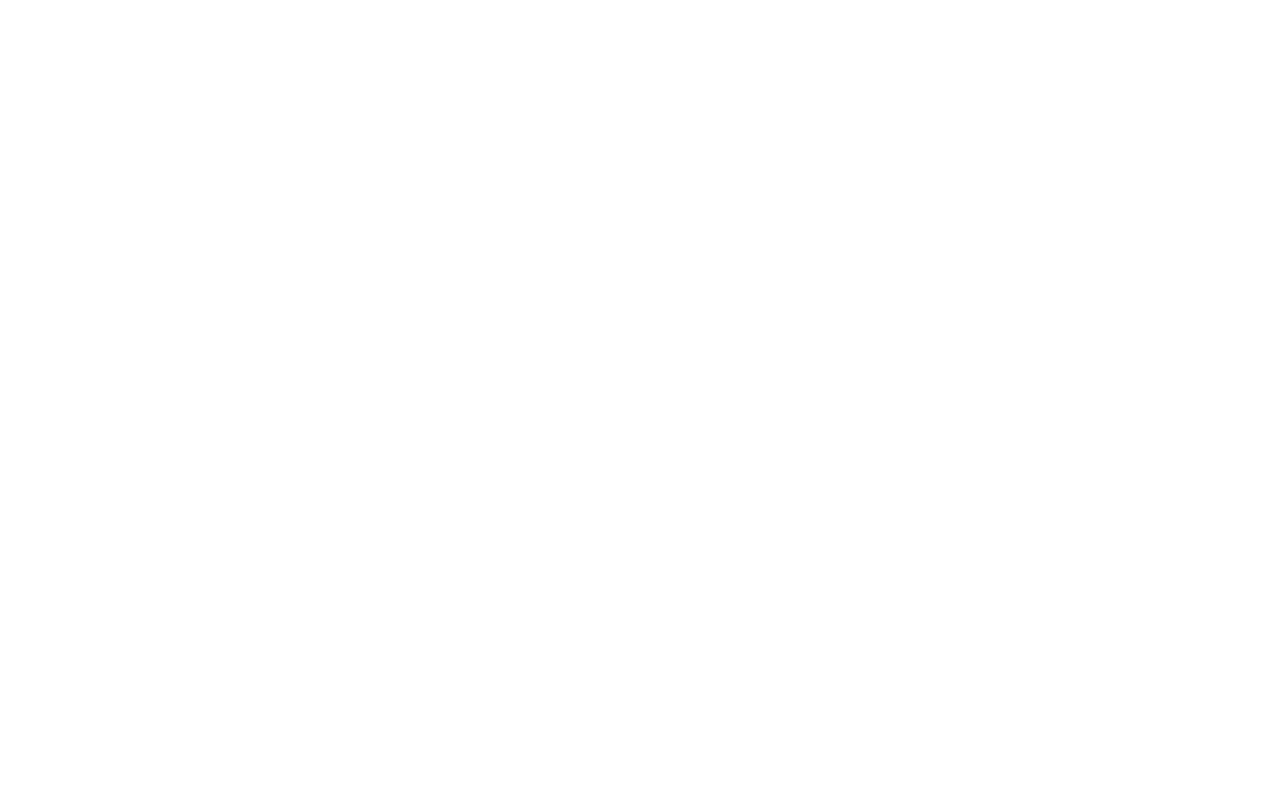
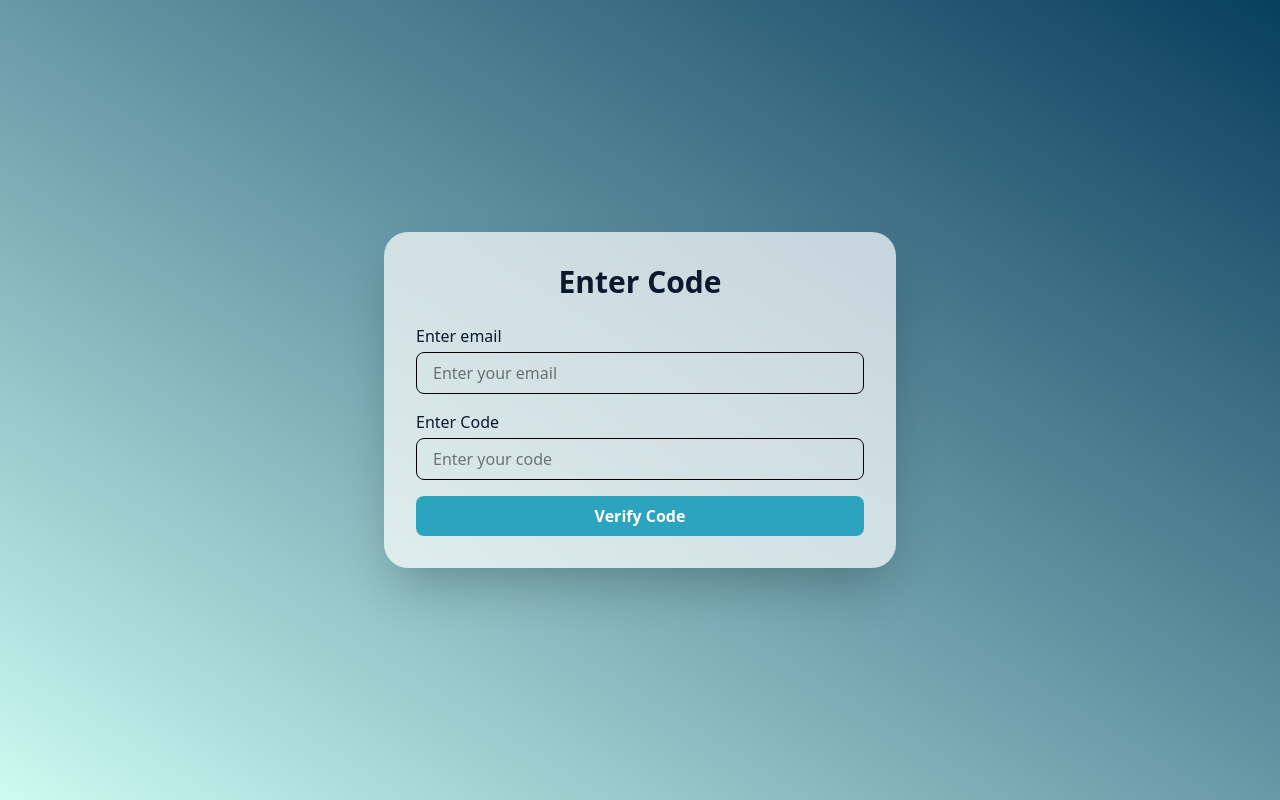
Before and after one commit to HunnyParmar/StudyBuddy-frontend, a React (Vite) app: page /emailcode in a window 1280 px wide. Before the commit this address had no page. Built offline with nearby package versions, Linux system fonts and the light colour scheme.

Commit message:
forgot password

```diff
--- a/src/App.jsx
+++ b/src/App.jsx
@@ -4,8 +4,9 @@
 import SignUp from "./components/SignUp";
 import Dashboard from "./components/Dashboard";
 import { Navigate, Outlet } from "react-router-dom";
-import ForgetPwd from "./components/ForgetPwd";
 import SendMail from "./components/SendMail";
+import ResetPwd from "./components/ResetPwd";
+import EmailCode from "./components/EmailCode";
 
 const PrivateRoute = () => {
     const token = localStorage.getItem("token");
@@ -20,8 +21,9 @@
         <Route path="/" element={<FrontPage />} />
         <Route path="/login" element={<LogIn />} />
         <Route path="/signup" element={<SignUp />} />
-        <Route path="/fpwd" element={<ForgetPwd/>} />
+        <Route path="/resetpwd" element={<ResetPwd/>} />
         <Route path="/smail" element={<SendMail/>} />
+        <Route path="/emailcode" element={<EmailCode/>}/>
 
         <Route element={<PrivateRoute />}>
           <Route path="/dashboard" element={<Dashboard />} />
--- /dev/null
+++ b/src/components/EmailCode.jsx
@@ -0,0 +1,64 @@
+import React from 'react'
+import axios from "axios";
+import { useState } from "react";
+
+const EmailCode = () => {
+
+    const [email, setEmail] = useState("");
+  const [code, setCode] = useState("");
+
+  const handleVerifyCode = async (e) => {
+    e.preventDefault();
+    try {
+      const response = await axios.post("http://localhost:7000/user/verify-reset-code", { Email: email, resetCode: code });
+      alert(response.data.message);
+      window.location.href = "/resetpwd";
+    } catch (error) {
+      alert("Invalid or expired code");
+    }
+  };
+
+  return (
+    <>
+      <div className="bg-gradient-to-bl from-[#053F5E] to-gray-100 to-teal-100 bg-cover bg-center h-screen w-full">
+        <div className="flex justify-center items-center min-h-screen">
+          <div className="w-full max-w-lg h-auto p-8 shadow-2xl bg-white/70 rounded-3xl backdrop-blur-md">
+            <h2 className="text-3xl font-bold text-center mb-6 text-[#0B192C]">Enter Code</h2>
+            <form className="space-y-4" onSubmit={handleVerifyCode}>
+            <div>
+                <label className="block text-[#0B192C] font-medium">Enter email</label>
+                <input
+                  type="email"
+                  placeholder="Enter your email"
+                  onChange={(e) => setEmail(e.target.value)}
+                  className="w-full px-4 py-2 mt-1 border rounded-lg focus:outline-none focus:ring-2 focus:ring-[#2CA4BF]"
+                  required
+                />
+              </div>
+            <div>
+                <label className="block text-[#0B192C] font-medium">Enter Code</label>
+                <input
+                  type="String"
+                  placeholder="Enter your code"
+                  onChange={(e) => setCode(e.target.value)}
+                  className="w-full px-4 py-2 mt-1 border rounded-lg focus:outline-none focus:ring-2 focus:ring-[#2CA4BF]"
+                  required
+                />
+              </div>
+
+              <button
+                type="submit"
+                className="w-full bg-[#2CA4BF] text-white font-semibold py-2 rounded-lg hover:bg-[#218a9b] transition duration-300"
+              >
+               Verify Code
+              </button>
+            </form>
+
+          </div>
+        </div>
+      </div>
+    </>
+  )
+}
+
+export default EmailCode
--- a/src/components/LogIn.jsx
+++ b/src/components/LogIn.jsx
@@ -2,6 +2,7 @@
 import React, { useState } from "react";
 import { useNavigate } from "react-router-dom";
 import { IoChevronBackSharp } from "react-icons/io5";
+
 const LogIn = () => {
   const [email, setEmail] = useState("");
   const [password, setPassword] = useState("");
@@ -22,7 +23,7 @@
       const data = await response.json();
 
       if (!response.ok) {
-        setError(data.message);
+        setError("Invalid email or password");
       } else {
         localStorage.setItem("token", data.token);
         localStorage.setItem("user", JSON.stringify(data.user));
@@ -36,7 +37,9 @@
   return (
     <>
       <div className="bg-gradient-to-bl from-[#053F5E] to-gray-100 to-teal-100 bg-cover bg-center h-screen w-full">
-        <Link to="/"><IoChevronBackSharp className='text-[#0B192C] bg-white/80 p-1 text-4xl border-1 rounded-full fixed top-4 left-4'/></Link>
+        <Link to="/">
+          <IoChevronBackSharp className='text-[#0B192C] bg-white/80 p-1 text-4xl border-1 rounded-full fixed top-4 left-4'/>
+        </Link>
         <div className="flex justify-center items-center min-h-screen">
           <div className="w-full max-w-lg h-auto p-8 shadow-2xl bg-white/70 rounded-3xl backdrop-blur-md">
             <h2 className="text-3xl font-bold text-center mb-6 text-[#0B192C]">Unlock Study Mode!</h2>
@@ -49,7 +52,10 @@
                   placeholder="Enter your email"
                   className="w-full px-4 py-2 mt-1 border rounded-lg focus:outline-none focus:ring-2 focus:ring-[#2CA4BF]"
                   value={email}
-                  onChange={(e) => setEmail(e.target.value)}
+                  onChange={(e) => {
+                    setEmail(e.target.value);
+                    setError("");
+                  }}
                   required
                 />
               </div>
@@ -61,10 +67,16 @@
                   placeholder="Enter your password"
                   className="w-full px-4 py-2 mt-1 border rounded-lg focus:outline-none"
                   value={password}
-                  onChange={(e) => setPassword(e.target.value)}
+                  onChange={(e) => {
+                    setPassword(e.target.value);
+                    setError("");
+                  }}
                   required
                 />
-              <div><Link to="/smail" className="text-[#2CA4BF] font-medium text-sm hover:underline ml-1">Forgot Password?</Link></div>
+                {error && <p className="text-red-500 text-sm mt-1">{error}</p>}
+                <div>
+                  <Link to="/smail" className="text-[#2CA4BF] font-medium text-sm hover:underline ml-2">Forgot Password?</Link>
+                </div>
               </div>
               <button
                 type="submit"
--- a/src/components/ForgetPwd.jsx
+++ b/src/components/ResetPwd.jsx
@@ -1,34 +1,51 @@
 import React from 'react'
+import axios from "axios";
+import { useState } from 'react';
 
-const ForgetPwd = () => {
+const ResetPwd = () => {
+
+  const [email, setEmail] = useState("");
+  const [newPassword, setNewPassword] = useState("");
+
+  const handleResetPassword = async (e) => {
+    e.preventDefault();
+    try {
+      const response = await axios.post("http://localhost:7000/user/reset-password", { Email: email, newPassword });
+      alert(response.data.message);
+      window.location.href = "/login";
+    } catch (error) {
+      alert("Error resetting password");
+    }
+  };
+
   return (
     <>
       <div className="bg-gradient-to-bl from-[#053F5E] to-gray-100 to-teal-100 bg-cover bg-center h-screen w-full">
         <div className="flex justify-center items-center min-h-screen">
           <div className="w-full max-w-lg h-auto p-8 shadow-2xl bg-white/70 rounded-3xl backdrop-blur-md">
-            <h2 className="text-3xl font-bold text-center mb-6 text-[#0B192C]">Forgot Password?</h2>
-            <form className="space-y-4">
+            <h2 className="text-3xl font-bold text-center mb-6 text-[#0B192C]">Reset Password</h2>
+            <form className="space-y-4" onSubmit={handleResetPassword}>
 
-
-              <div>
-                <label className="block text-[#0B192C] font-medium">New Password</label>
+            <div>
+                <label className="block text-[#0B192C] font-medium">Enter Email</label>
                 <input
-                  type="password"
-                  placeholder="Enter your password"
+                  type="String"
+                  placeholder="Enter your code"
+                  onChange={(e) => setEmail(e.target.value)}
                   className="w-full px-4 py-2 mt-1 border rounded-lg focus:outline-none focus:ring-2 focus:ring-[#2CA4BF]"
                   required
                 />
               </div>
               <div>
-                <label className="block text-[#0B192C] font-medium">Confirm Password</label>
+                <label className="block text-[#0B192C] font-medium">Enter new password</label>
                 <input
                   type="password"
                   placeholder="Enter your password"
+                  onChange={(e) => setNewPassword(e.target.value)}
                   className="w-full px-4 py-2 mt-1 border rounded-lg focus:outline-none focus:ring-2 focus:ring-[#2CA4BF]"
                   required
                 />
               </div>
-
 
               <button
                 type="submit"
@@ -45,4 +62,4 @@
   )
 }
 
-export default ForgetPwd
+export default ResetPwd
--- a/src/components/SendMail.jsx
+++ b/src/components/SendMail.jsx
@@ -1,21 +1,37 @@
 import React from 'react'
+import axios from "axios";
+import { useState } from "react";
 
 const SendMail = () => {
+
+  const [email, setEmail] = useState("");
+
+  const handleSendCode = async (e) => {
+    e.preventDefault();
+    try {
+      const response = await axios.post("http://localhost:7000/user/send-reset-code", { Email: email });
+      alert(response.data.message);
+      window.location.href = "/emailcode";
+    } catch (error) {
+      alert("Error sending reset code");
+    }
+  };
+
   return (
     <>
       <div className="bg-gradient-to-bl from-[#053F5E] to-gray-100 to-teal-100 bg-cover bg-center h-screen w-full">
         <div className="flex justify-center items-center min-h-screen">
           <div className="w-full max-w-lg h-auto p-8 shadow-2xl bg-white/70 rounded-3xl backdrop-blur-md">
-            <h2 className="text-3xl font-bold text-center mb-6 text-[#0B192C]">Forgot Password?</h2>
-            <form className="space-y-4">
+            <h2 className="text-3xl font-bold text-center mb-6 text-[#0B192C]">Enter Email</h2>
+            <form className="space-y-4" onSubmit={handleSendCode}>
 
               <div>
-                <label className="block text-[#0B192C] font-medium">Enter Email</label>
+                <label className="block text-[#0B192C] font-medium">Email</label>
                 <input
                   type="email"
                   placeholder="Enter your email"
+                  required onChange={(e) => setEmail(e.target.value)}
                   className="w-full px-4 py-2 mt-1 border rounded-lg focus:outline-none focus:ring-2 focus:ring-[#2CA4BF]"
-                  required
                 />
               </div>
 
@@ -23,7 +39,7 @@
                 type="submit"
                 className="w-full bg-[#2CA4BF] text-white font-semibold py-2 rounded-lg hover:bg-[#218a9b] transition duration-300"
               >
-                Send Link
+                Send Code To Your Email
               </button>
             </form>
 
```
